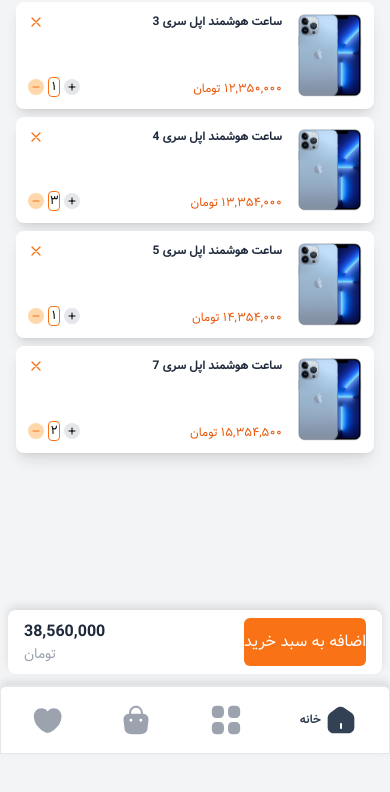
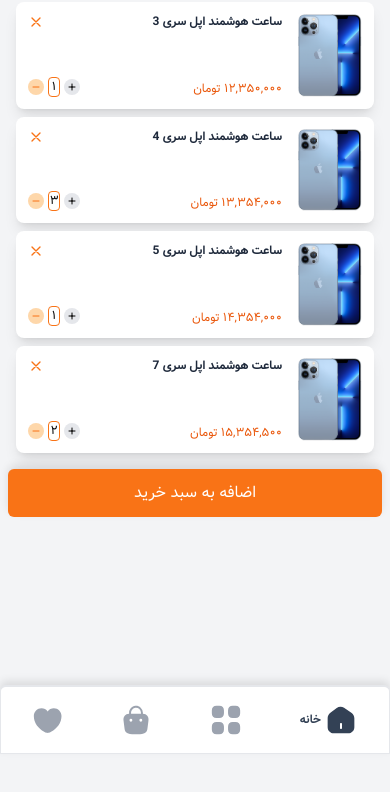
Before and after one commit to Amiralishamlo/Shop-DigiTaize, a website: page public/Cart.html in a window 390 px wide. Shown: the part 90-882 px from the top of the page. Before the commit the page ends 844 px from the top, so only its background shows below. Drawn offline with nearby package versions, Linux system fonts and the light colour scheme.

Commit message:
update cart and res and debug feture.

```diff
--- a/public/Cart.html
+++ b/public/Cart.html
@@ -7,7 +7,7 @@
     <link rel="stylesheet" href="./build/tailwind.css" />
     <script defer src="https://unpkg.com/alpinejs@3.x.x/dist/cdn.min.js"></script>
 </head>
-<body class="bg-gray-100">
+<body class="bg-gray-100 h-screen">
   <!-- app bar--->
   <div class="md:hidden flex items-center justify-between mt-10 px-4 mb-6">
     <div class="bg-white rounded-md w-6 h-6 items-center">
@@ -55,7 +55,7 @@
   </nav>
 
     <!--cart content -->
-    <div class="flex items-star container mb-44 mx-auto 2xl:max-w-screen-2xl">
+    <div class="flex items-star container mb-4 mx-auto 2xl:max-w-screen-2xl">
       <!-- cart items -->
       <div
         class="flex flex-col gap-y-2 md:gap-y-4 px-4 flex-1"
@@ -128,17 +128,14 @@
         </div>
       </div>
     </div>
+    <!-- fixed add to cart button -->
+    <div class="md:hidden mb-28 rounded-lg mx-2 w-auto shadow-[0_-4px_8px_0_rgba(0,0,0,0.1)]">
+      <a href="Cart.html"><button class=" py-3 w-full text-white bg-orange-500 rounded-md">اضافه به سبد خرید</button></a>
+    </div>
 
 
 
-  <!-- fixed add to cart button -->
-  <div class="md:hidden rounded-lg fixed flex items-center justify-between left-0 right-0 bottom-20 mx-2 w-auto bg-white shadow-[0_-4px_8px_0_rgba(0,0,0,0.1)] px-4 py-2 gap-x-4">
-    <a href="Cart.html"><button class="flex-auto py-3 text-white bg-orange-500 rounded-md">اضافه به سبد خرید</button></a>
-    <div class="text-slate-800 flex flex-col items-end">
-      <span class="font-bold">38,560,000</span>
-      <span class="text-gray-400 text-sm">تومان</span>
-    </div>
-  </div>
+
   <!--botton Navigation-->
   <div class="md:hidden shadow-[0_-4px_8px_0_rgba(0,0,0,0.1)] bg-white border border-t-2 fixed bottom-0 left-0 right-0 w-full rounded-tr-md rounded-tl-md px-2 flex items-center">
   <nav class="w-full">
```
Also changed, not shown: public/build/tailwind.css.
